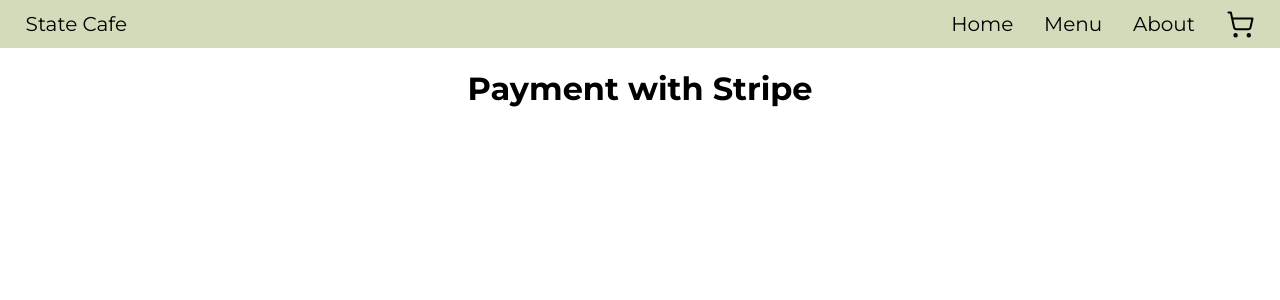
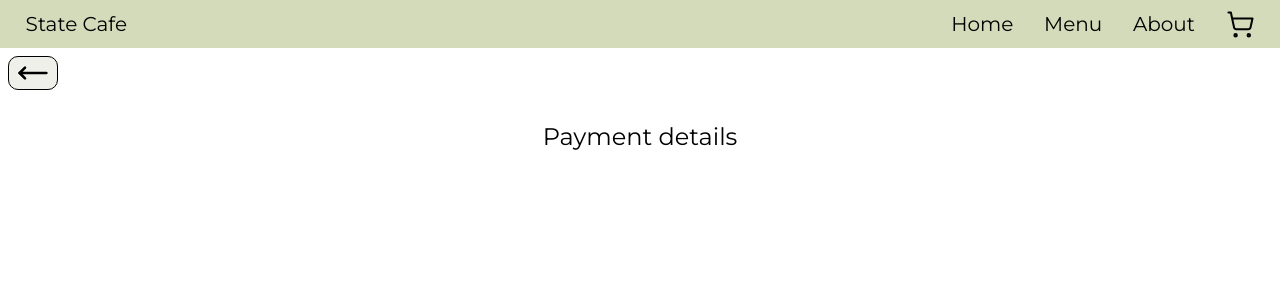
Before and after one commit to tzvi2/State-Cafe, a React (Create React App) app in the folder frontend/: page /payment in a window 1280 px wide. Shown: the top 300 px of the page. Built offline with nearby package versions, Linux system fonts and the light colour scheme; no server answers.

Commit message:
added back arrows to checkout pages

```diff
--- a/frontend/src/api/timeslotRequests.js
+++ b/frontend/src/api/timeslotRequests.js
@@ -174,6 +174,7 @@ export const dayHasAvailableSlots = async (date) => {
 };
 
 export const getOrderingWindow = async (date) => {
+  console.log('getting ordering window')
   try {
     const response = await fetch(`${apiUrl}/hours/${date}/get-ordering-window`);
     if (!response.ok) {
@@ -211,8 +212,8 @@ export const addOrderingWindow = async (date, start, end, windowDate) => {
   }
 };
 
-
 export const removeOrderingWindow = async (date, start, end, orderingDate) => {
+  console.log('removing ordering window')
   try {
     // First, check if an ordering window exists
     const existingOrderingWindow = await getOrderingWindow(date);
--- a/frontend/src/components/BackArrow.js
+++ b/frontend/src/components/BackArrow.js
@@ -6,7 +6,7 @@ import './styles/BackArrow.css'
 function BackArrow() {
 	const navigate = useNavigate()
 	return (
-		<MoveLeft className='arrow' onClick={() => navigate('/menu')}/>
+		<MoveLeft className='arrow' onClick={() => navigate(-1)} />
 	)
 }
 
--- a/frontend/src/components/ProtectedRoute.js
+++ b/frontend/src/components/ProtectedRoute.js
@@ -5,10 +5,6 @@ import LoginPage from './LoginPage';
 
 const ProtectedRoute = ({ element }) => {
   const { currentUser, isAllowed, loading } = useAuth();
-  const navigate = useNavigate()
-
-  console.log('ProtectedRoute - currentUser:', currentUser);
-  console.log('ProtectedRoute - isAllowed:', isAllowed);
 
   if (loading) {
     return <div>Loading...</div>;
--- a/frontend/src/components/checkout process/DeliveryPage.js
+++ b/frontend/src/components/checkout process/DeliveryPage.js
@@ -5,6 +5,7 @@ import { useCart } from '../../hooks/useCart';
 import styles from '../styles/checkout process styles/DeliveryPage.module.css';
 import apiUrl from '../../config';
 import AvailableTimeslots from './AvailableTimeslots';
+import BackArrow from '../BackArrow';
 
 function DeliveryPage() {
   const [availableTimeSlots, setAvailableTimeSlots] = useState([]);
@@ -117,6 +118,8 @@ function DeliveryPage() {
   };
 
   return (
+    <>
+      <BackArrow />
       <div className={styles.deliveryPage}>
         <div className={styles.errorRow}>
           {apartmentNumberError && <p className={styles.error}>{apartmentNumberError}</p>}
@@ -163,6 +166,7 @@ function DeliveryPage() {
           </>
         )}
       </div>
+    </>
   );
 }
 
--- a/frontend/src/components/checkout process/Payment.js
+++ b/frontend/src/components/checkout process/Payment.js
@@ -4,6 +4,8 @@ import CheckoutForm from './CheckoutForm';
 import { Elements } from '@stripe/react-stripe-js';
 import { useCart } from '../../hooks/useCart';
 import apiUrl from '../../config';
+import BackArrow from '../BackArrow';
+
 
 function Checkout(props) {
   const { cart } = useCart();
@@ -31,7 +33,8 @@ function Checkout(props) {
 
   return (
     <>
-      <h1 style={{ textAlign: "center" }}>Payment with Stripe</h1>
+      <BackArrow />
+      <p style={{ textAlign: "center", fontSize: "1.5rem" }}>Payment details</p>
       {stripePromise && clientSecret && (
         <Elements stripe={stripePromise} options={{ clientSecret }}>
           <CheckoutForm />
--- a/frontend/src/contexts/OrderContext.js
+++ b/frontend/src/contexts/OrderContext.js
@@ -33,11 +33,11 @@ export const OrderProvider = ({ children }) => {
 				const stockData = await getStockForDate(deliveryDate);
 				const isStockAvailable = Object.values(stockData).some((item) => item.quantity > 0);
 				setStockAvailable(isStockAvailable);
-				console.log("stock available ", isStockAvailable);
+				//console.log("stock available ", isStockAvailable);
 
 				const isSlotsAvailable = await dayHasAvailableSlots(deliveryDate);
 				setSlotsAvailable(isSlotsAvailable);
-				console.log("slots available ", isSlotsAvailable);
+				//console.log("slots available ", isSlotsAvailable);
 
 				// Check current time and date against ordering window
 				const nowEST = new Date().toLocaleString("en-US", { timeZone: "America/New_York" });
--- a/frontend/src/hooks/useCart.js
+++ b/frontend/src/hooks/useCart.js
@@ -31,7 +31,7 @@ export default function CartProvider({ children }) {
   };
 
   const calculateTotals = (items) => {
-    console.log('calculating totals ', items)
+    //console.log('calculating totals ', items)
     const newTotalPrice = items.reduce((total, item) => total + item.totalPrice, 0);
 
 
@@ -108,12 +108,6 @@ export default function CartProvider({ children }) {
     setCartItems(updatedItems); // Update state with the modified cart
   };
 
-  useEffect(() => {
-    console.log('cart items updated', cartItems);
-    calculateTotals(cartItems);
-  }, [cartItems]);
-
-
   const addToCart = (newMenuItem) => {
     const existingItem = cartItems.find(
       (item) =>
```
Lines whose indentation alone changed are shown as unchanged.
